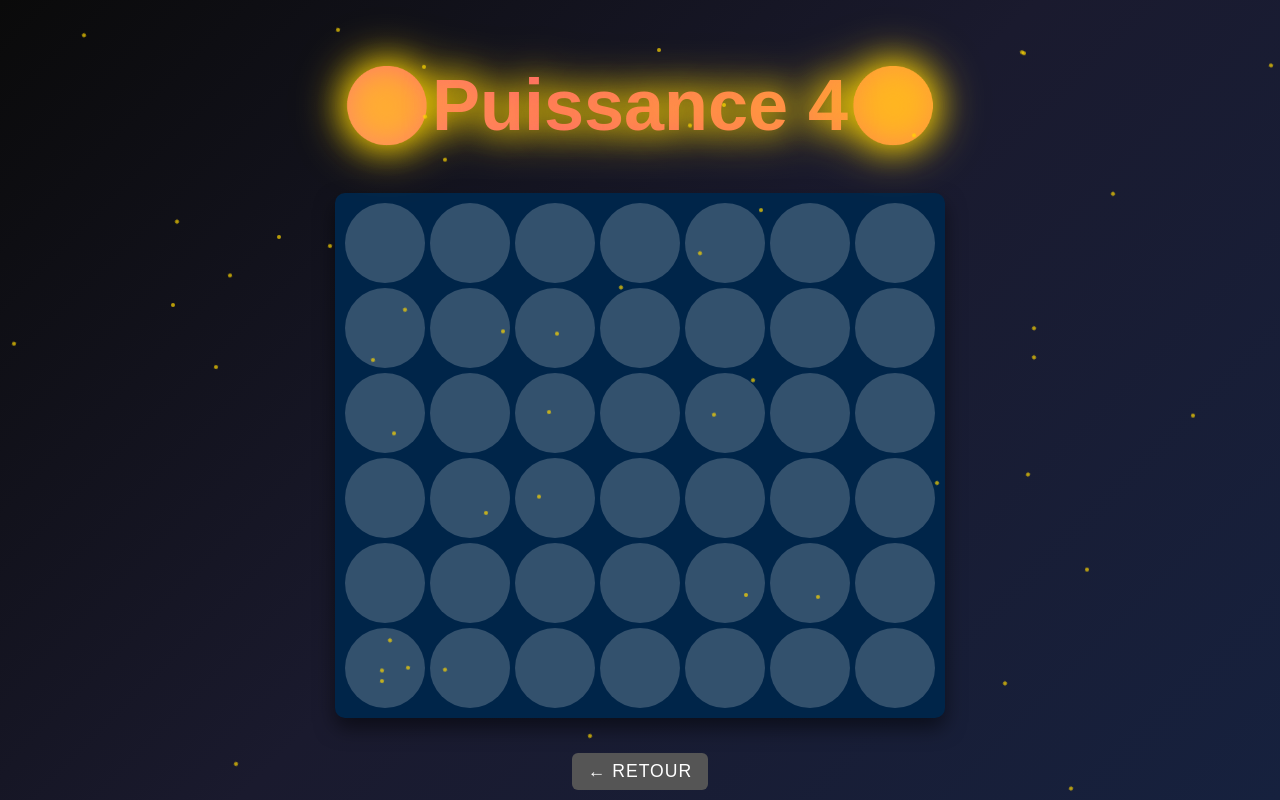
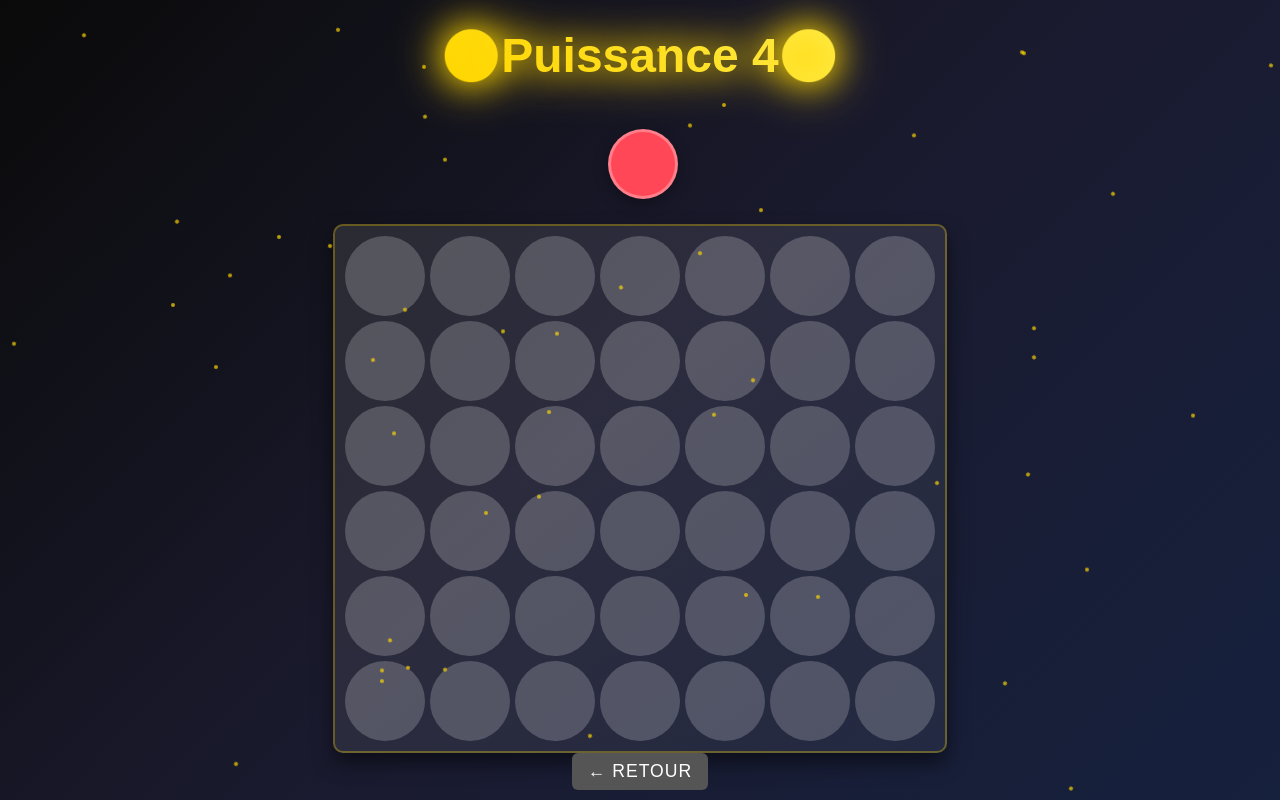
Before and after one commit to RatJeux00/Jeux-de-casino, a Flask app: page /Puissance4 in a window 1280 px wide. Run offline with Flask 3, Linux system fonts and the light colour scheme.

Commit message:
Ajout animation puissance 4

```diff
--- a/static/css/Morpion.css
+++ b/static/css/Morpion.css
@@ -2,11 +2,12 @@
     width: 370px;
     height: 370px;
     padding: 20px;
-    background-color: rgba(97, 97, 97, 0.226);
+     background: linear-gradient(145deg, rgba(255, 255, 255, 0.1), rgba(255, 255, 255, 0.05));
     justify-content: center;
     gap: 20px;
     border-radius: 10px;
     margin: 0 auto;
+    border: 2px solid rgba(255, 215, 0, 0.3);
     box-shadow: 0 5px 15px black;
 }
 
@@ -38,6 +39,7 @@
     width: 80px;
     height: 80px;
     background-color: #8a8a8a;
+    color: #ffd700;
     font-size: 2rem;
     display: flex;
     align-items: center;
@@ -45,6 +47,7 @@
     cursor: pointer;
     border-radius: 8px;
     transition: background-color 0.2s ease;
+    border: 2px solid #ffd700;
 }
 
 .cell:hover {
--- a/static/css/Puissance4.css
+++ b/static/css/Puissance4.css
@@ -14,25 +16,53 @@ body {
     justify-content: center;
     align-content: center;
     flex-wrap: nowrap;
+    position: relative;
+}
+
+/* Zone de prévisualisation */
+#preview-zone {
+    width: 750px;
+    height: 100px;
+    position: relative;
+    margin-bottom: 10px;
+    display: flex;
+    justify-content: center;
+    align-items: center;
+}
+
+#preview-piece {
+    width: 70px;
+    height: 70px;
+    border-radius: 50%;
+    position: absolute;
+    top: 15px;
+    transition: left 0.2s ease;
+    box-shadow: 0 5px 15px rgba(0,0,0,0.3);
+    border: 3px solid rgba(255,255,255,0.3);
+}
+
+#preview-piece.red {
+    background-color: #ff4757;
+}
+
+#preview-piece.yellow {
+    background-color: #feca57;
 }
 
 #puissance4 {
-    max-width: 750px ;
+    max-width: 750px;
     display: grid;
     grid-template-columns: repeat(7, 80px);
     grid-template-rows: repeat(6, 80px);
     gap: 5px;
     justify-content: center;
     align-items: center;
-    background-color: #002549;
+     background: linear-gradient(145deg, rgba(255, 255, 255, 0.1), rgba(255, 255, 255, 0.05));
     padding: 10px;
     border-radius: 10px;
+    border: 2px solid rgba(255, 215, 0, 0.3);
     box-shadow: 0 10px 20px rgba(0,0,0,0.5);
-}
-
-.title {
-    font-size: 2rem;
-    padding-bottom: 25px;
+    position: relative;
 }
 
 .cell {
@@ -65,4 +128,5 @@ body {
     font-size: 1.5rem;
     font-weight: bold;
     text-shadow: 0 0 5px black;
+    text-align: center;
 }
--- a/static/css/style.css
+++ b/static/css/style.css
@@ -98,29 +98,20 @@ body {
     }
 }
 
-.title{
-    font-size: 4.5rem;
-    font-weight: bold;
-    background: linear-gradient(45deg, #ffd700, #ffed4e, #ff6b6b, #ffd700);
-    background-size: 400% 400%;
+.title {
+    font-size: 3rem;
+    margin-bottom: 30px;
+    background: linear-gradient(45deg, #ffd700, #ffed4e);
     -webkit-background-clip: text;
     -webkit-text-fill-color: transparent;
     background-clip: text;
-    animation: neonGlow 3s ease-in-out infinite alternate,
-                gradientShift 4s ease-in-out infinite;
     text-shadow: 0 0 30px rgba(255, 215, 0, 0.5);
-    margin-bottom: 20px;
+    animation: neonGlow 3s ease-in-out infinite alternate;
 }
 
 @keyframes neonGlow {
     from { filter: drop-shadow(0 0 20px #ffd700); }
-    to { filter: drop-shadow(0 0 40px #ffd700) drop-shadow(0 0 60px #ffd700); }
-}
-
-@keyframes gradientShift {
-    0% { background-position: 0% 50%; }
-    50% { background-position: 100% 50%; }
-    100% { background-position: 0% 50%; }
+    to { filter: drop-shadow(0 0 40px #ffd700); }
 }
 
 .retour{
--- a/static/js/BanditManchot.js
+++ b/static/js/BanditManchot.js
@@ -52,7 +52,6 @@ function createReelAnimation(reelId, finalSymbol, duration) {
         border-radius: 12px;
     `;
 
-    // Créer le contenu qui va défiler
     const scrollContent = document.createElement('div');
     scrollContent.style.cssText = `
         display: flex;
--- a/static/js/Puissance4.js
+++ b/static/js/Puissance4.js
@@ -4,9 +4,10 @@ const grid = [];
 let currentPlayer = 'red';
 const board = document.getElementById('puissance4');
 const message = document.getElementById('message');
+const previewPiece = document.getElementById('preview-piece');
+const previewZone = document.getElementById('preview-zone');
 
 function createGrid() {
-    console.log('grid create')
     for (let r = 0; r < rows; r++) {
         grid[r] = [];
         for (let c = 0; c < cols; c++) {
@@ -19,36 +20,146 @@ function createGrid() {
         }
     }
     board.addEventListener('click', handleClick);
+    board.addEventListener('mousemove', handleMouseMove);
+
+    // Position initiale de la pièce de prévisualisation
+    updatePreviewPiece(3); // colonne du milieu
+}
+
+function handleMouseMove(e) {
+    if (!e.target.classList.contains('cell')) return;
+    const col = parseInt(e.target.dataset.col);
+    updatePreviewPiece(col);
+}
+
+function updatePreviewPiece(col) {
+    // Calculer la position de la pièce de prévisualisation
+    const cellWidth = 80 + 5; // largeur de cellule + gap
+    const boardStartX = (previewZone.offsetWidth - (cols * cellWidth - 5)) / 2;
+    const pieceX = boardStartX + (col * cellWidth) + (cellWidth / 2) - (previewPiece.offsetWidth / 2);
+
+    previewPiece.style.left = pieceX + 'px';
+    previewPiece.className = currentPlayer;
 }
 
 function handleClick(e) {
     if (!e.target.classList.contains('cell')) return;
     const col = parseInt(e.target.dataset.col);
+
+    // Vérifier si la colonne est pleine
+    if (grid[0][col].classList.contains('red') || grid[0][col].classList.contains('yellow')) {
+        return; // Colonne pleine
+    }
+
+    // Trouver la ligne où la pièce va tomber
+    let targetRow = -1;
     for (let r = rows - 1; r >= 0; r--) {
         if (!grid[r][col].classList.contains('red') && !grid[r][col].classList.contains('yellow')) {
-            grid[r][col].classList.add(currentPlayer);
-            if (checkWin(r, col)) {
-                message.textContent = `${currentPlayer === 'red' ? '🔴' : '🟡'} a gagné !`;
-                board.removeEventListener('click', handleClick);
-            } else {
-                currentPlayer = currentPlayer === 'red' ? 'yellow' : 'red';
-            }
+            targetRow = r;
             break;
         }
     }
+
+    if (targetRow !== -1) {
+        // Désactiver les clics pendant l'animation
+        board.removeEventListener('click', handleClick);
+
+        // Créer et animer la pièce qui tombe
+        animateFallingPiece(col, targetRow, () => {
+            // Callback exécuté après l'animation
+            grid[targetRow][col].classList.add(currentPlayer);
+            grid[targetRow][col].classList.add('bounce');
+
+            // Retirer l'animation bounce après un délai
+            setTimeout(() => {
+                grid[targetRow][col].classList.remove('bounce');
+            }, 300);
+
+            if (checkWin(targetRow, col)) {
+                message.textContent = `${currentPlayer === 'red' ? '🔴 Rouge' : '🟡 Jaune'} a gagné !`;
+                board.removeEventListener('mousemove', handleMouseMove);
+                previewPiece.style.display = 'none';
+            } else if (checkDraw()) {
+                message.textContent = "Match nul ! 🤝";
+                board.removeEventListener('mousemove', handleMouseMove);
+                previewPiece.style.display = 'none';
+            } else {
+                currentPlayer = currentPlayer === 'red' ? 'yellow' : 'red';
+                updatePreviewPiece(col);
+                // Réactiver les clics
+                board.addEventListener('click', handleClick);
+            }
+        });
+    }
+}
+
+function animateFallingPiece(col, targetRow, callback) {
+    // Créer la pièce qui tombe
+    const fallingPiece = document.createElement('div');
+    fallingPiece.classList.add('falling-piece', currentPlayer);
+
+    // Calculer les positions
+    const boardRect = board.getBoundingClientRect();
+    const cellSize = 80 + 5; // taille cellule + gap
+    const startX = boardRect.left + (col * cellSize) + 15; // +15 pour centrer (80-70)/2 + 10 padding
+    const startY = boardRect.top - 100; // Commencer au-dessus du plateau
+    const endY = boardRect.top + (targetRow * cellSize) + 15; // Position finale
+
+    // Positionner la pièce
+    fallingPiece.style.position = 'fixed';
+    fallingPiece.style.left = startX + 'px';
+    fallingPiece.style.top = startY + 'px';
+
+    document.body.appendChild(fallingPiece);
+
+    // Animation de chute avec effet de rebond
+    const duration = 400 + (targetRow * 80); // Plus long pour les rangées du bas
+    fallingPiece.animate([
+        {
+            top: startY + 'px',
+            transform: 'scale(1)'
+        },
+        {
+            top: (endY - 20) + 'px',
+            transform: 'scale(1.1)',
+            offset: 0.8
+        },
+        {
+            top: endY + 'px',
+            transform: 'scale(1)'
+        }
+    ], {
+        duration: duration,
+        easing: 'cubic-bezier(0.25, 0.46, 0.45, 0.94)'
+    }).addEventListener('finish', () => {
+        // Supprimer la pièce qui tombe
+        document.body.removeChild(fallingPiece);
+        // Exécuter le callback
+        callback();
+    });
+}
+
+function checkDraw() {
+    for (let c = 0; c < cols; c++) {
+        if (!grid[0][c].classList.contains('red') && !grid[0][c].classList.contains('yellow')) {
+            return false;
+        }
+    }
+    return true;
 }
 
 function checkWin(row, col) {
     return checkDirection(row, col, 1, 0) ||  // horizontal
             checkDirection(row, col, 0, 1) ||  // vertical
-            checkDirection(row, col, 1, 1) ||  // diag down
-            checkDirection(row, col, 1, -1);   // diag up
+            checkDirection(row, col, 1, 1) ||  // diagonal descendante
+            checkDirection(row, col, 1, -1);   // diagonal montante
 }
 
 function checkDirection(row, col, dr, dc) {
     const color = grid[row][col].classList.contains('red') ? 'red' : 'yellow';
     let count = 1;
 
+    // Compter dans une direction
     for (let i = 1; i < 4; i++) {
         const r = row + i * dr;
         const c = col + i * dc;
@@ -57,6 +168,7 @@ function checkDirection(row, col, dr, dc) {
         } else break;
     }
 
+    // Compter dans l'autre direction
     for (let i = 1; i < 4; i++) {
         const r = row - i * dr;
         const c = col - i * dc;
@@ -68,4 +180,5 @@ function checkDirection(row, col, dr, dc) {
     return count >= 4;
 }
 
+// Initialiser le jeu
 createGrid();
--- a/static/js/Roulette.js
+++ b/static/js/Roulette.js
@@ -27,7 +27,7 @@ let spin = () => {
 
     // Redémarre proprement l'animation
     revolver.classList.remove("reload-spin");
-    void revolver.offsetWidth; // force reflow
+    void revolver.offsetWidth;
     revolver.classList.add("reload-spin");
 };
 
--- a/templates/Puissance4.html
+++ b/templates/Puissance4.html
@@ -13,9 +13,16 @@
 
     <div class="container">
         <h1 class="title">🔴Puissance 4🔵</h1>
+
+        <!-- Zone de prévisualisation -->
+        <div id="preview-zone">
+            <div id="preview-piece" class="red"></div>
+        </div>
+
         <div id="puissance4"></div>
         <div id="message"></div>
     </div>
+
     <button class="retour btn" onclick="location.href='/'">← Retour</button>
 </body>
 <script src="{{ url_for('static', filename='js/style.js') }}"></script>
```
Also changed, not shown: other parts of static/css/Puissance4.css (+42 -7 lines), static/css/BanditManchot.css (+0 -16 lines), static/css/Roulette.css (+49 -8 lines), templates/Roulette.html (+13 -5 lines).
